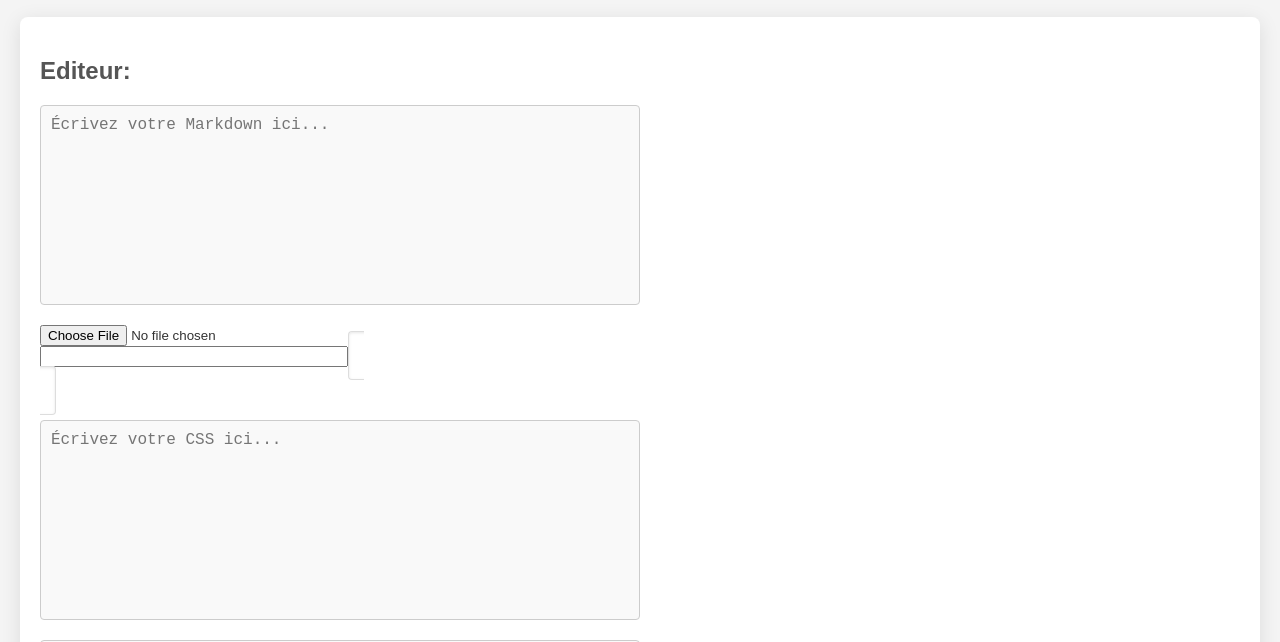
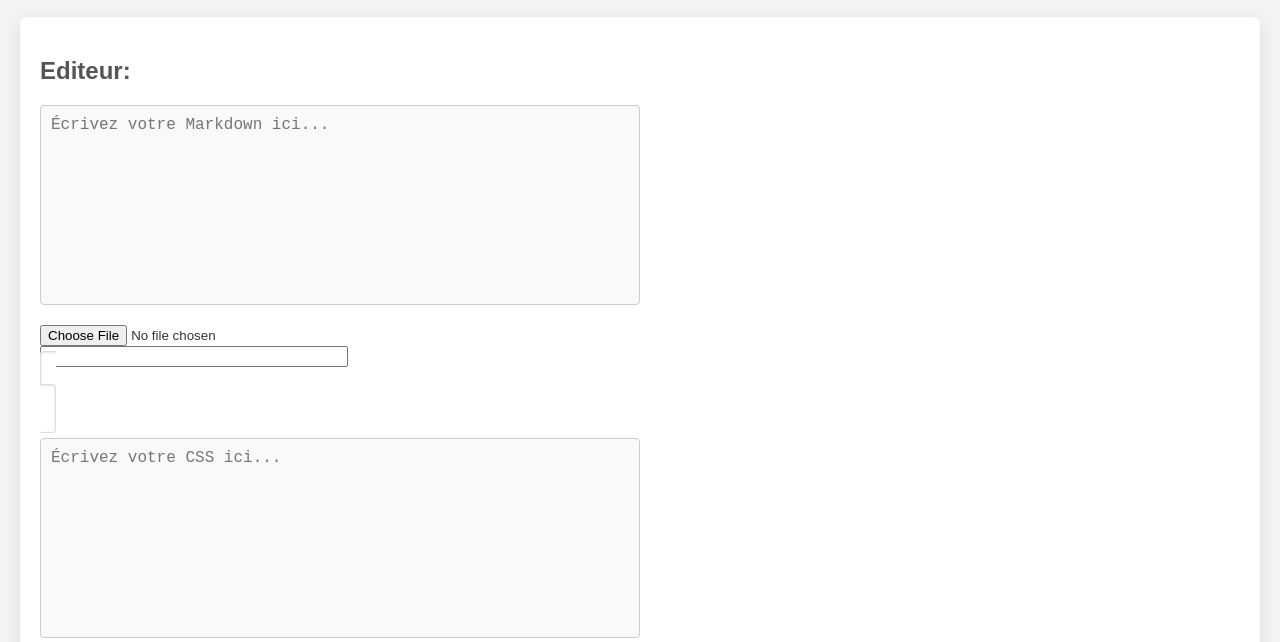
Before and after one commit to Nitnaf10/Mark2WebGen, a plain HTML site: page index.html in a window 1280 px wide. Shown: the part 106-748 px from the top of the page. Drawn offline with nearby package versions, Linux system fonts and the light colour scheme; a web font is replaced by a local one.

Commit message:
Update index.html

```diff
--- a/index.html
+++ b/index.html
@@ -17,7 +17,7 @@
       <textarea id="MarkdownInput" placeholder="Écrivez votre Markdown ici..."></textarea>
       <div id="wiew">
         <input type="file" id="imginput" placeholder="entez le logo de la page"></input>
-        <input type="text" id="pagename" Entrez le nom de la page></input>
+        <input type="text" id="pagename" Entrez le nom de la page></input><br/>
         <div class="output" id="HtmlOutput"></div>
       </div>
       <textarea id="CssInput" placeholder="Écrivez votre CSS ici..."></textarea>
```
